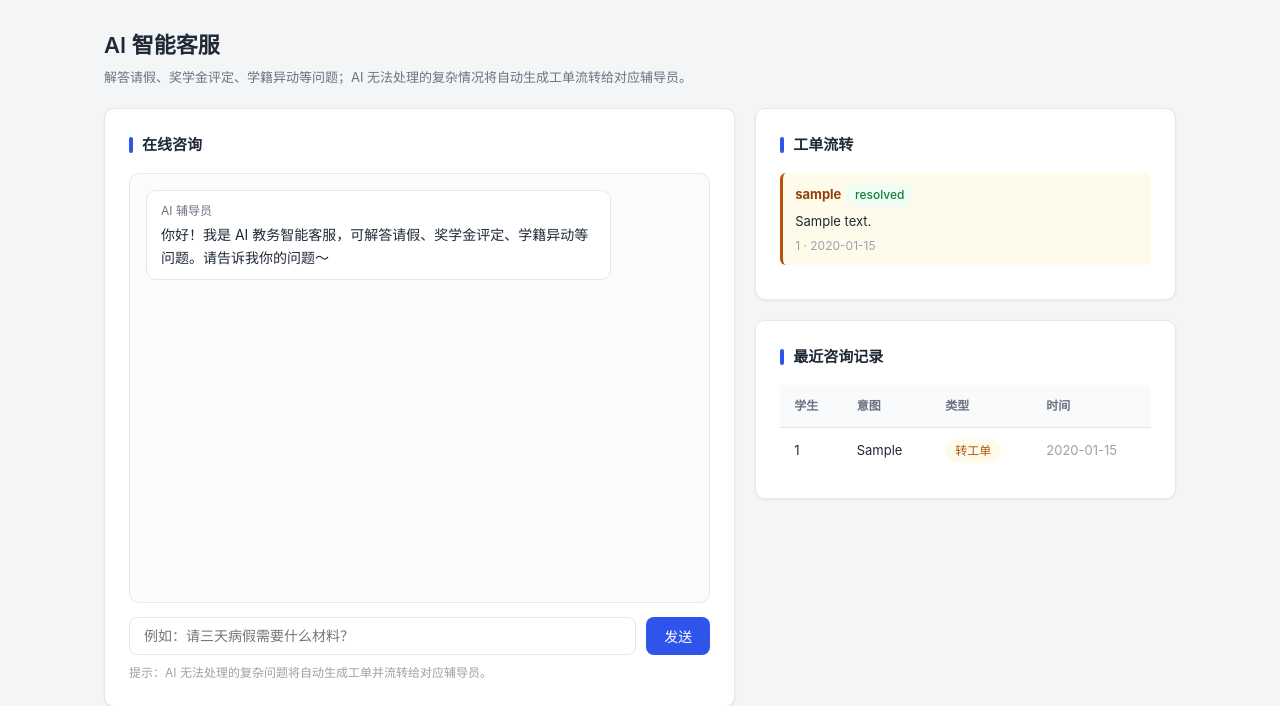
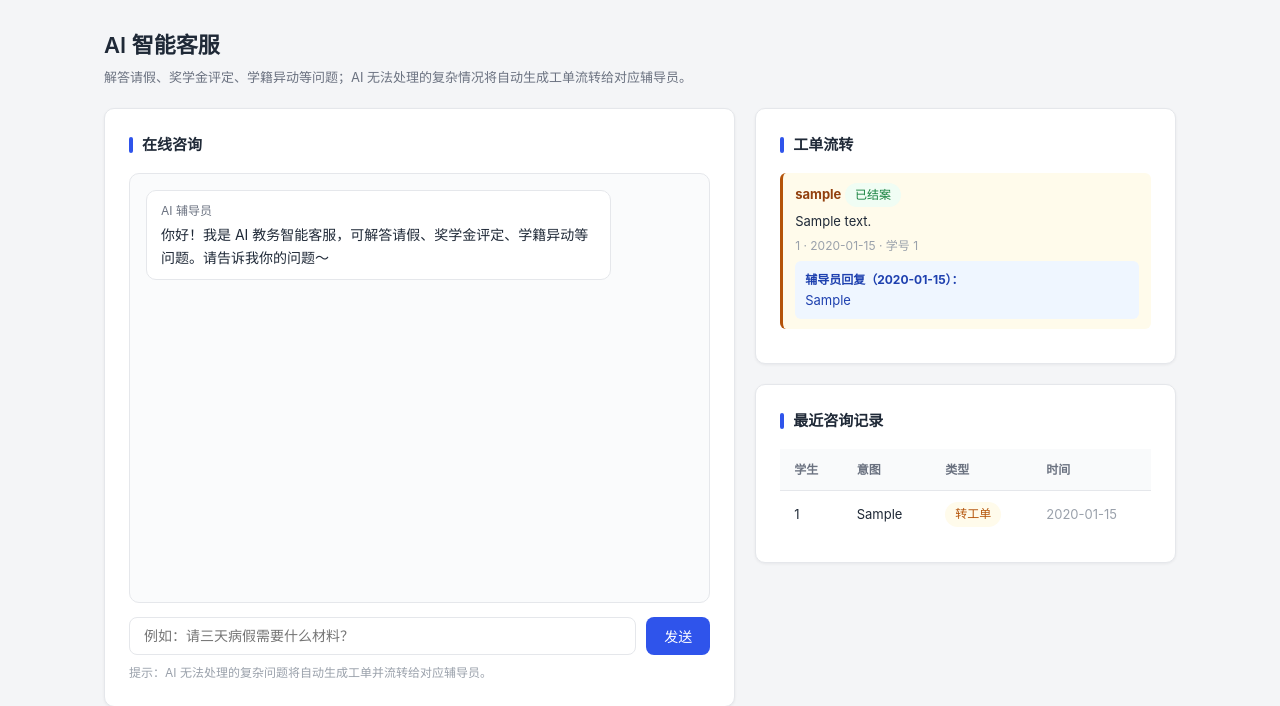
Before and after one commit to kzzzt/smart-campus, a Flask app: page /ai in a window 1280 px wide. Shown: the part 61-767 px from the top of the page. Run offline with Flask 3, Linux system fonts and the light colour scheme; the visitor is signed in with stand-in values (Sample User, id 1); tables that the repository leaves empty hold one stand-in row (values such as "Sample post").

Commit message:
feat: 辅导员工单在线回复 + 排课功能收归管理人员专属
- db.py: tickets 表新增 reply/replied_at 列 + 老库迁移 + reply_ticket()/get_ticket()
- app.py: /api/tickets/<tid>/reply 路由(辅导员仅可回复本人职责工单, 管理员可回复任意);
  排课页/API 仅管理员(counselor 移除 /scheduler 与 schedule/run 权限)
- ai.html: 辅导员工单卡片内联回复输入框 + 回复展示 + refreshSidebar 局部刷新
- login/index/scheduler 文案与角色说明同步
- tests: 新增辅导员回复/排课仅管理员测试, 35 项全通过

```diff
--- a/webapp/app.py
+++ b/webapp/app.py
@@ -42,8 +42,8 @@ ROLES = {
 # 各角色可访问的页面
 ROLE_PAGES = {
     "student": ["/ai"],                       # 学生：仅 AI 客服（不可见能耗/排课）
-    "counselor": ["/ai", "/scheduler"],       # 辅导员：AI 客服 + 排课
-    "admin": ["/ai", "/energy", "/scheduler"],# 管理人员：全部
+    "counselor": ["/ai"],                     # 辅导员：AI 客服 + 对应工单的查看与回复（排课归管理员）
+    "admin": ["/ai", "/energy", "/scheduler"],# 管理人员：全部（含排课求解）
 }
 # 兼容引用（学生不再只读浏览能耗/排课，置空）
 READ_ONLY_PAGES_FOR_STUDENT = []
@@ -237,9 +237,13 @@ def _guard():
             if path.startswith("/api/tickets/") and path.endswith("/resolve"):
                 if role != "admin":
                     return jsonify({"error": "仅管理人员可结案工单"}), 403
-            # 排课求解：管理员 / 辅导员
-            if path == "/api/schedule/run" and role not in ("admin", "counselor"):
-                return jsonify({"error": "当前角色无排课修改权限"}), 403
+            # 工单回复：辅导员（仅能回流转到自己职责的工单，权限在路由内按 handler 二次校验）或管理员
+            if path.startswith("/api/tickets/") and path.endswith("/reply"):
+                if role not in ("counselor", "admin"):
+                    return jsonify({"error": "当前角色无工单回复权限"}), 403
+            # 排课求解：仅管理员（辅导员不再具备排课权限）
+            if path == "/api/schedule/run" and role != "admin":
+                return jsonify({"error": "仅管理人员可排课"}), 403
             # 能耗运行：仅管理
             if path == "/api/energy/run" and role != "admin":
                 return jsonify({"error": "仅管理人员可触发能耗分析"}), 403
@@ -309,13 +313,8 @@ def energy_page():
 
 @app.route("/scheduler")
 def scheduler_page():
-    u = _current_user()
-    # 辅导员：只展示与自己相关的课程（handler 若匹配排课教师名则过滤，否则显示全部）
-    if u and u["role"] == "counselor" and u.get("handler"):
-        by_teacher = db.list_schedules_by_teacher(u["handler"])
-        schedule = by_teacher if by_teacher else db.list_schedules()
-    else:
-        schedule = db.list_schedules()
+    # 排课功能仅管理人员可用（页面级已在 _guard 限制 /scheduler 仅 admin）
+    schedule = db.list_schedules()
     return render_template("scheduler.html", schedule=schedule)
 
 
@@ -443,6 +442,29 @@ def api_resolve(tid):
     return jsonify({"ok": True, "changed": cur.rowcount > 0})
 
 
+@app.route("/api/tickets/<tid>/reply", methods=["POST"])
+def api_reply(tid):
+    """辅导员回复工单：将处理意见写入工单，并推进状态为 processing（已答复）。
+    - 管理员可回复任意工单；
+    - 辅导员仅能回复流转到自己职责（handler 匹配）的工单。
+    """
+    u = _current_user()
+    data = request.get_json(force=True) or {}
+    reply = (data.get("reply") or "").strip()
+    if not reply:
+        return jsonify({"error": "回复内容不能为空"}), 400
+    # 权限二次校验：辅导员必须匹配该工单的 handler
+    rec = db.get_ticket(tid)
+    if not rec:
+        return jsonify({"error": "工单不存在"}), 404
+    if u and u["role"] == "counselor" and rec["handler"] != (u.get("handler") or ""):
+        return jsonify({"error": "仅可回复流转到本人职责的工单"}), 403
+    updated = db.reply_ticket(tid, reply)
+    if not updated:
+        return jsonify({"error": "该工单已结案或不存在"}), 400
+    return jsonify({"ok": True, "ticket": updated})
+
+
 if __name__ == "__main__":
     db.init_db()
     print("智慧校园管理与安全平台 Web 版已启动： http://127.0.0.1:5000")
--- a/webapp/db.py
+++ b/webapp/db.py
@@ -38,7 +38,9 @@ CREATE TABLE IF NOT EXISTS tickets (
     status TEXT DEFAULT 'pending',
     created_at TEXT DEFAULT (datetime('now', 'localtime')),
     resolution TEXT,
-    student_id TEXT
+    student_id TEXT,
+    reply TEXT,
+    replied_at TEXT
 );
 
 CREATE TABLE IF NOT EXISTS energy_alerts (
@@ -117,6 +119,12 @@ def get_conn():
 def init_db():
     conn = get_conn()
     conn.executescript(SCHEMA)
+    conn.commit()
+    # 老库迁移：补充新增列（旧库 tickets 表可能没有 reply / replied_at）
+    cols = {r[1] for r in conn.execute("PRAGMA table_info(tickets)").fetchall()}
+    for col in ("reply", "replied_at"):
+        if col not in cols:
+            conn.execute(f"ALTER TABLE tickets ADD COLUMN {col} TEXT")
     conn.commit()
     # 幂等写入默认 RBAC 账户：upstart（INSERT OR REPLACE on username）
     # 既补入新增账号(如楼栋辅导员)，也把已存在账号的口令/角色收敛到 seed 值，
@@ -232,6 +240,37 @@ def list_tickets(status: str | None = None, role: str = "", who: str = "") -> li
     rows = conn.execute(sql, args).fetchall()
     conn.close()
     return [dict(r) for r in rows]
+
+
+def get_ticket(ticket_id: str) -> dict | None:
+    conn = get_conn()
+    row = conn.execute("SELECT * FROM tickets WHERE id=?", (ticket_id,)).fetchone()
+    conn.close()
+    return dict(row) if row else None
+
+
+def reply_ticket(ticket_id: str, reply: str, handler: str = "", status: str = "processing") -> dict | None:
+    """辅导员回复工单：写入回复文本/时间，并将状态推进到 processing（已答复跟随处理）。
+    仅当工单流转对象（handler）与回复者身份一致时才允许更新（权限在路由层校验）。
+    返回更新后的工单 dict；未命中/已被结案则返回 None。
+    """
+    reply = (reply or "").strip()
+    if not reply:
+        return None
+    conn = get_conn()
+    rows = conn.execute(
+        """UPDATE tickets
+           SET reply=?, replied_at=datetime('now','localtime'), status=?, resolution=?
+           WHERE id=? AND status != 'resolved'""",
+        (reply, status, reply, ticket_id),
+    )
+    conn.commit()
+    if rows.rowcount == 0:
+        conn.close()
+        return None
+    row = conn.execute("SELECT * FROM tickets WHERE id=?", (ticket_id,)).fetchone()
+    conn.close()
+    return dict(row) if row else None
 
 
 def list_energy_alerts(limit: int = 50) -> list:
--- a/webapp/seed_users.py
+++ b/webapp/seed_users.py
@@ -2,9 +2,9 @@
 RBAC 默认账户种子数据。
 
 三种角色：
-    - student   学生：仅 AI 客服可交互，能耗/排课只读
-    - counselor 辅导员：AI 客服 + 排课，功能不受限（只见自己的工单/课程）
-    - admin     管理人员：全部接口，最高权限，可维护修改
+    - student   学生：仅 AI 客服可交互，能耗/排课不可见
+    - counselor 辅导员：AI 客服 + 查看/回复流转到本人职责的工单（排课归管理员）
+    - admin     管理人员：全部接口，最高权限，可维护修改（含排课求解/能耗分析）
 
 密码以 SHA-256 哈希存储（演示级；生产请换 bcrypt/argon2 + salt）。
 """
@@ -38,7 +38,7 @@ SEED_USERS = [
     # ---- 楼栋生活辅导员（handler = 模拟器宿舍负责人，收本楼能耗告警） ----
     _u("f1", "cou123", "counselor", "1号楼生活辅导员", handler="1号楼生活辅导员"),
     _u("f2", "cou123", "counselor", "2号楼生活辅导员", handler="2号楼生活辅导员"),
-    # ---- 教师视角辅导员（handler = 排课中的授课教师名，实现"只见自己课程"） ----
+    # ---- 教师视角（保留：教师账号以辅导员角色登录，查看与其相关课程的排课结果展示） ----
     _u("t_zhang", "cou123", "counselor", "张老师", handler="张老师"),
     _u("t_li", "cou123", "counselor", "李老师", handler="李老师"),
     # ---- 管理人员（最高权限，可维护修改） ----
--- a/webapp/templates/ai.html
+++ b/webapp/templates/ai.html
@@ -27,13 +27,24 @@
     <!-- 右：工单流转 + 咨询记录 -->
     <div>
         <div class="card">
-            <div class="card-title">工单流转</div>
+            <div class="card-title">工单流转{% if current_user and current_user.role=='counselor' %}（我的待办）{% endif %}</div>
             <div id="tickets">
                 {% for t in tickets %}
                 <div style="border-left:3px solid var(--warning);background:#fffbeb;padding:10px 12px;border-radius:6px;font-size:13px;margin-bottom:10px;">
-                    <div><b style="color:#92400e;">{{ t.handler }}</b> <span class="tag {{ 'tag-green' if t.status=='resolved' else 'tag-amber' }}">{{ t.status }}</span></div>
+                    <div><b style="color:#92400e;">{{ t.handler }}</b> <span class="tag {{ 'tag-green' if t.status=='resolved' else 'tag-amber' }}">{{ {'pending':'待处理','processing':'处理中','resolved':'已结案'}.get(t.status,t.status) }}</span></div>
                     <div style="margin-top:4px;color:var(--text);">{{ t.student_desc }}</div>
-                    <div style="font-size:12px;color:var(--text-3);margin-top:4px;">{{ t.id }} · {{ t.created_at }}</div>
+                    <div style="font-size:12px;color:var(--text-3);margin-top:4px;">{{ t.id }} · {{ t.created_at }}{% if t.student_id %} · 学号 {{ t.student_id }}{% endif %}</div>
+                    {% if (t.reply or '').strip() %}
+                    <div style="margin-top:6px;padding:8px 10px;background:#eff6ff;border-radius:6px;color:#1e40af;">
+                        <b style="font-size:12px;">辅导员回复（{{ t.replied_at }}）：</b><br>{{ t.reply }}
+                    </div>
+                    {% endif %}
+                    {% if t.status != 'resolved' and current_user and current_user.role in ('counselor','admin') %}
+                    <div style="margin-top:8px;display:flex;gap:8px;">
+                        <input type="text" id="reply-{{ t.id }}" placeholder="填写处理意见后提交回复…" style="flex:1;padding:8px 10px;border:1px solid var(--border);border-radius:6px;font-size:13px;outline:none;">
+                        <button class="btn" style="padding:8px 14px;font-size:13px;" onclick="replyTicket('{{ t.id }}')">回复</button>
+                    </div>
+                    {% endif %}
                 </div>
                 {% else %}
                 <p style="color:var(--text-3);font-size:13px;">暂无工单。当 AI 无法自动处理问题时会在此生成工单。</p>
@@ -120,6 +131,23 @@
         box.scrollTop = box.scrollHeight;
         refreshSidebar();
     }
+    // 辅导员回复工单
+    async function replyTicket(tid) {
+        const input = document.getElementById('reply-' + tid);
+        const reply = input ? input.value.trim() : '';
+        if (!reply) { alert('请先填写回复内容'); return; }
+        try {
+            const r = await fetch('/api/tickets/' + tid + '/reply', {
+                method: 'POST',
+                headers: {'Content-Type':'application/json', 'X-CSRF-Token':'{{ csrf_token }}'},
+                body: JSON.stringify({reply: reply})
+            });
+            const data = await r.json();
+            if (!r.ok) { alert(data.error || '回复失败'); return; }
+            input.value = '';
+            refreshSidebar();
+        } catch(e) { alert('回复失败：' + e.message); }
+    }
     // 只刷新右侧"工单流转/最近咨询记录"面板，保留对话记录
     async function refreshSidebar() {
         try {
--- a/webapp/templates/index.html
+++ b/webapp/templates/index.html
@@ -22,20 +22,20 @@
 <div style="display:grid;grid-template-columns:repeat(auto-fit,minmax(300px,1fr));gap:16px;margin-bottom:20px;">
     <div class="card" style="display:flex;flex-direction:column;margin-bottom:0;">
         <div style="font-size:14px;font-weight:600;margin-bottom:6px;">AI 智能客服</div>
-        <p style="color:var(--text-2);font-size:13px;flex:1;">7×24 小时解答请假、奖学金、学籍异动等问题；复杂情况自动生成工单并流转给对应辅导员。{% if current_user and current_user.role=='student' %}您可在此咨询并追踪自己的工单状态。{% endif %}</p>
+        <p style="color:var(--text-2);font-size:13px;flex:1;">7×24 小时解答请假、奖学金、学籍异动等问题；复杂情况自动生成工单并流转给对应辅导员。{% if current_user and current_user.role=='student' %}您可在此咨询并追踪自己的工单状态。{% endif %}{% if current_user and current_user.role=='counselor' %}您可在此查看待办工单并回复处理。{% endif %}</p>
         <a class="btn" href="/ai" style="margin-top:16px;align-self:flex-start;">进入咨询</a>
     </div>
     {% if '/energy' in allowed_pages %}
     <div class="card" style="display:flex;flex-direction:column;margin-bottom:0;">
         <div style="font-size:14px;font-weight:600;margin-bottom:6px;">能耗与安全预警</div>
-        <p style="color:var(--text-2);font-size:13px;flex:1;">结合 IoT 功率与智算视觉双通道，识别宿舍违规电器、预测用电高峰，逐宿舍能耗监控。{% if current_user and current_user.role=='student' %}（只读）{% endif %}{% if current_user and current_user.role=='admin' %}可采集分析并向辅导员发出高能耗告警。{% endif %}</p>
+        <p style="color:var(--text-2);font-size:13px;flex:1;">结合 IoT 功率与智算视觉双通道，识别宿舍违规电器、预测用电高峰，逐宿舍能耗监控。{% if current_user and current_user.role=='admin' %}可采集分析并向辅导员发出高能耗告警。{% endif %}</p>
         <a class="btn" href="/energy" style="margin-top:16px;align-self:flex-start;">查看监控</a>
     </div>
     {% endif %}
     {% if '/scheduler' in allowed_pages %}
     <div class="card" style="display:flex;flex-direction:column;margin-bottom:0;">
         <div style="font-size:14px;font-weight:600;margin-bottom:6px;">智能排课与调度</div>
-        <p style="color:var(--text-2);font-size:13px;flex:1;">遗传算法 + 大模型约束理解，解决排课冲突，按课程类型智能分配最合适的教室。{% if current_user and current_user.role=='counselor' %}（教师视角查看自己的课程）{% endif %}{% if current_user and current_user.role=='student' %}（只读）{% endif %}</p>
+        <p style="color:var(--text-2);font-size:13px;flex:1;">遗传算法 + 大模型约束理解，解决排课冲突，按课程类型智能分配最合适的教室。{% if current_user and current_user.role=='admin' %}（管理人员）{% endif %}</p>
         <a class="btn" href="/scheduler" style="margin-top:16px;align-self:flex-start;">查看排课</a>
     </div>
     {% endif %}
--- a/webapp/templates/login.html
+++ b/webapp/templates/login.html
@@ -22,7 +22,7 @@
             <div class="role-card" data-role="counselor" style="border:1px solid var(--border);border-radius:10px;padding:12px 8px;text-align:center;cursor:pointer;transition:all .15s;">
                 <div style="font-size:22px;">👩‍🏫</div>
                 <div style="font-weight:600;font-size:13px;margin-top:4px;">辅导员</div>
-                <div style="font-size:11px;color:var(--text-3);margin-top:2px;">客服 + 排课</div>
+                <div style="font-size:11px;color:var(--text-3);margin-top:2px;">工单回复</div>
             </div>
             <div class="role-card" data-role="admin" style="border:1px solid var(--border);border-radius:10px;padding:12px 8px;text-align:center;cursor:pointer;transition:all .15s;">
                 <div style="font-size:22px;">🛡️</div>
--- a/webapp/templates/scheduler.html
+++ b/webapp/templates/scheduler.html
@@ -10,7 +10,7 @@
     <div class="card-title">求解排课</div>
     <p class="card-sub" style="max-width:860px;">
         本次使用遗传算法（种群 30 × 迭代 100 代）求解课程-时段-教室的最优分配：满足硬约束（教师 / 教室无冲突、容量足够、需电脑的课入机房）
-        并优化软约束（教室类型 / 容量匹配度）。{% if current_user and current_user.role=='counselor' %}您可重排课表并查看自己的课程。{% else %}点击下方按钮触发求解。{% endif %}
+        并优化软约束（教室类型 / 容量匹配度）。点击下方按钮触发求解（仅管理人员可操作）。
     </p>
     {% if not current_user or current_user.role != 'student' %}
     <button class="btn" id="runBtn" onclick="runSchedule()">重新求解排课</button>
```
Also changed, not shown: docs/作品说明书.md (+7 -7 lines), tests/test_web.py (+47 -4 lines), README.md.
